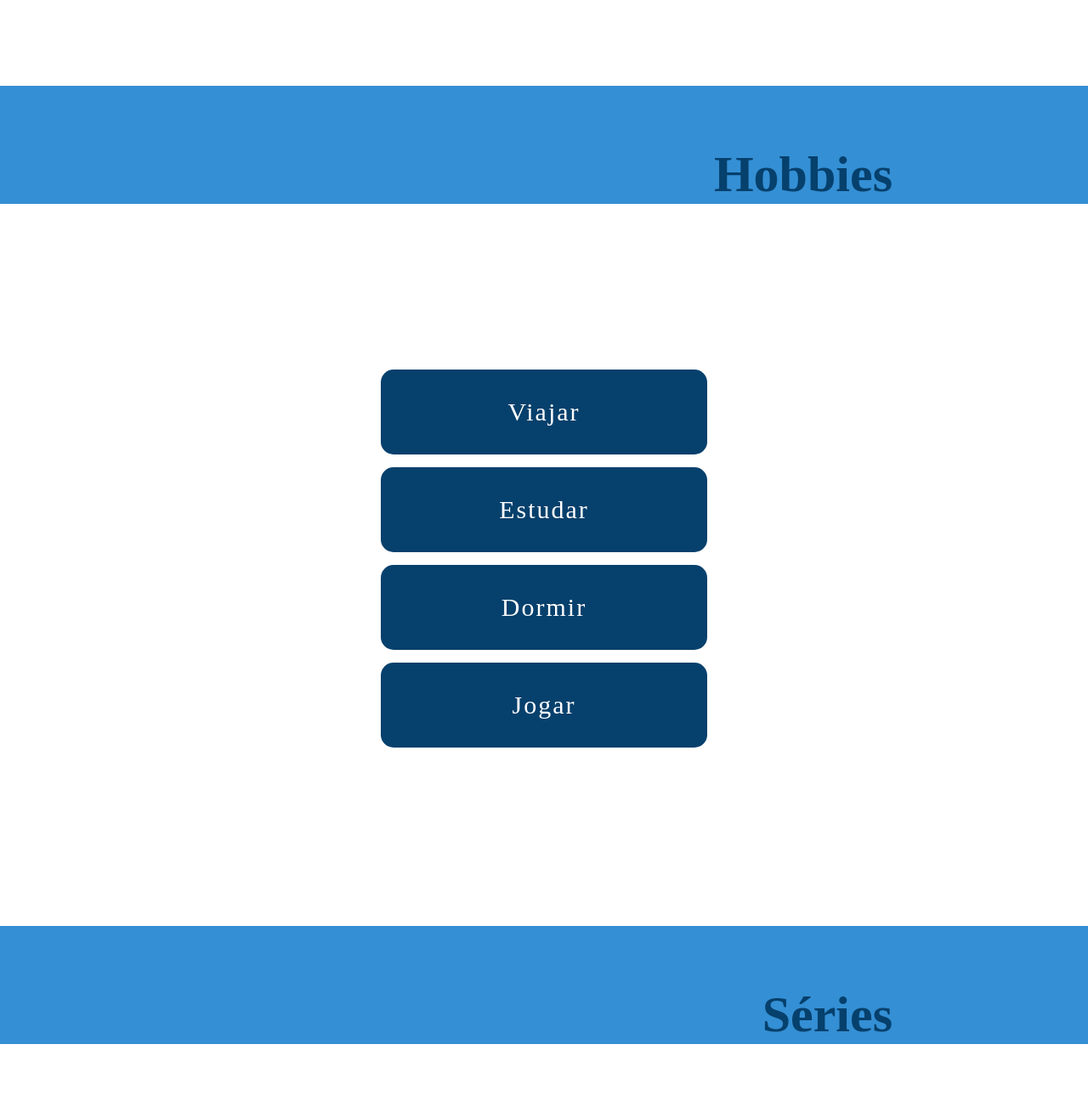
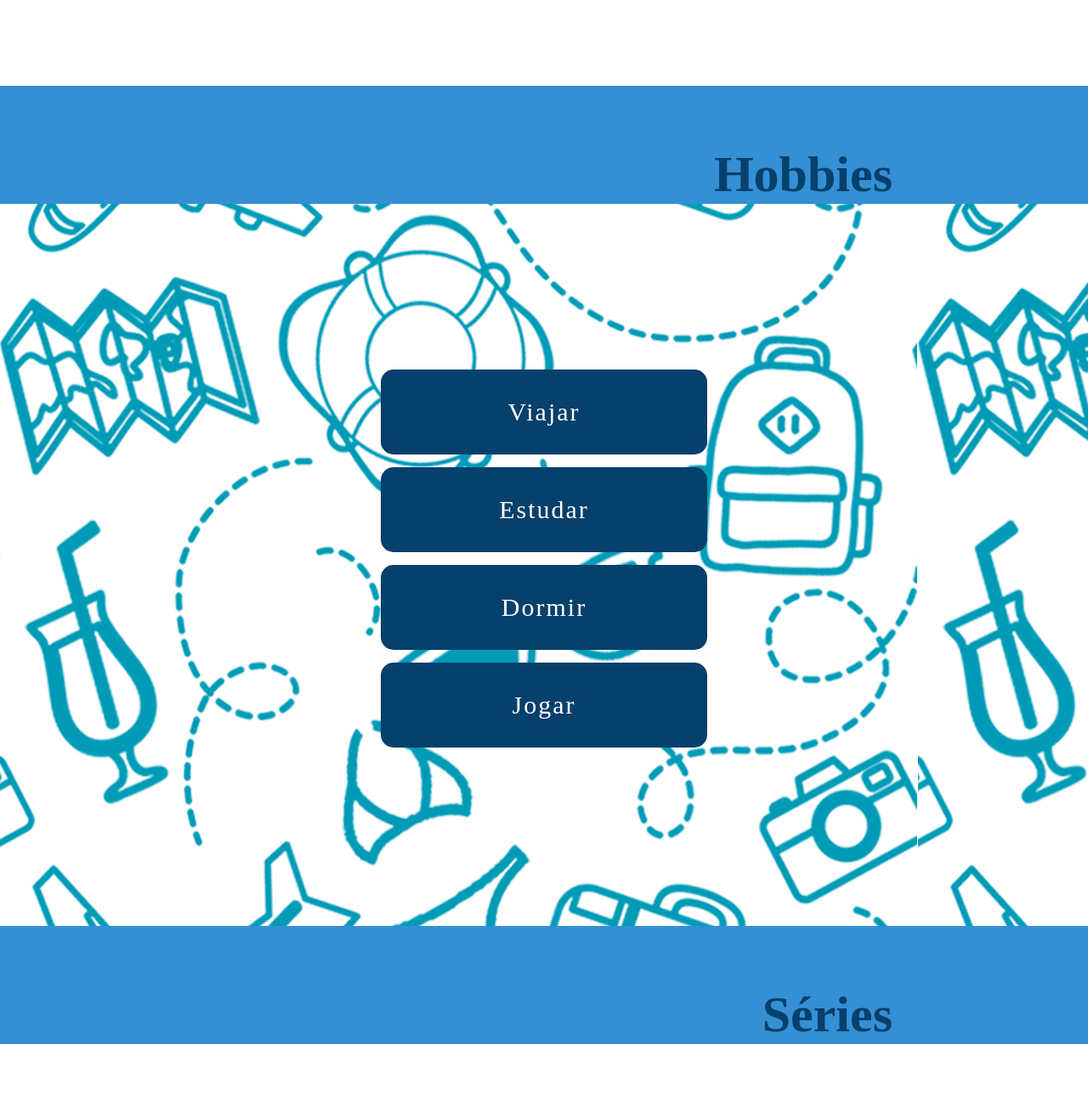
Before and after one commit to labprogsam/meu-perfil, a Django app: page / in a window 1280 px wide. Shown: the part 1003-2292 px from the top of the page at 85% size. Run offline with Django 3.2, Linux system fonts and the light colour scheme; data that the repository does not hold is empty.

Commit message:
Adicionado foto de fundo da section 'Hobbies'.

```diff
--- a/static/css/style.css
+++ b/static/css/style.css
@@ -76,7 +76,7 @@ h1 {
 .box_hobbies {
     width: 100%;
     height: 850px;
-    /* background-image: url('static/imagens/aviao.png'); */
+     background-image: url('../imagens/aviao.png');
     background-attachment: fixed;
     padding: 180px 0 180px 0;
     text-align: center;
```
